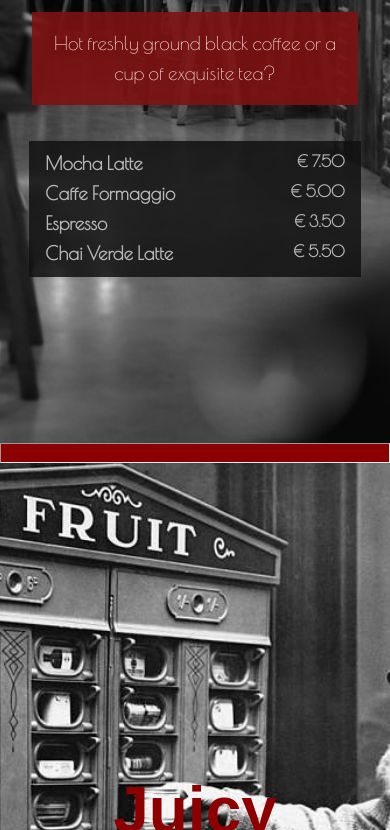
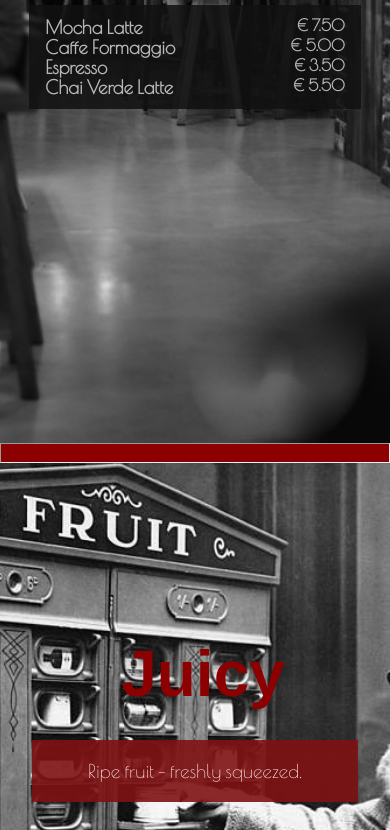
Before and after one commit to payamaya/exercise-html-css-caffe-retro, a plain HTML site: page index.html in a window 390 px wide. Shown: the part 401-1231 px from the top of the page. Drawn offline with nearby package versions, Linux system fonts and the light colour scheme; a web font is replaced by a local one.

Commit message:
removing unnecessary code

```diff
--- a/index.css
+++ b/index.css
@@ -14,9 +14,6 @@
   box-sizing: border-box;
 }
 body {
-  /* font-family: "Poiret One", sans-serif;
-font-family: "Spirax", sans-serif; */
-
   line-height: 1.6;
   margin: 0;
   padding: 0;
@@ -84,14 +81,15 @@ font-family: "Spirax", sans-serif; */
   font-size: 8rem;
   font-weight: 900;
   font-family: var(--font-Spirax);
-  margin-top: 3.5rem;
+  margin-left: 1rem;
+  margin-top: 3rem;
 }
 
 .container-wrapper {
   display: flex;
   flex-direction: column;
   align-items: center;
-  margin-top: 13rem;
+  margin-top: 6rem;
   width: 100%;
 }
 
@@ -132,7 +130,6 @@ font-family: "Spirax", sans-serif; */
   padding: 1.2rem 4rem;
   font-family: var(--font-Poiret);
   background: var(--list-bg-color);
-  /* margin-top: 0.8rem; */
   width: 800px;
   height: fit-content;
   color: var(--text-color);
@@ -178,12 +175,14 @@ font-family: "Spirax", sans-serif; */
   .list-container {
     width: 85%;
     margin-top: 0.3rem;
-    /* width: 600px; */
     padding: 0.5rem 1rem;
+    padding-bottom: 1rem;
   }
   .list-container li {
     font-size: 16px;
     max-width: 100%;
+    height: fit-content;
+    height: 20px;
   }
   .container-title {
     color: var(--title-color);
@@ -191,7 +190,8 @@ font-family: "Spirax", sans-serif; */
     font-size: 4rem;
     font-weight: 900;
     font-family: var(--font-Spirax);
-    margin-top: 5.5rem;
+    /* margin-left: 1rem; */
+    margin-top: 6rem;
   }
   .para-container {
     margin-inline: 5rem;
@@ -205,6 +205,11 @@ font-family: "Spirax", sans-serif; */
   }
   .nav {
     gap: 2rem;
-    /* height: 6vh; */
   }
 }
+@media (max-width: 450px) {
+  .container-wrapper {
+    margin-top: 4rem;
+    /* margin-left: 0rem; */
+  }
+}
```
